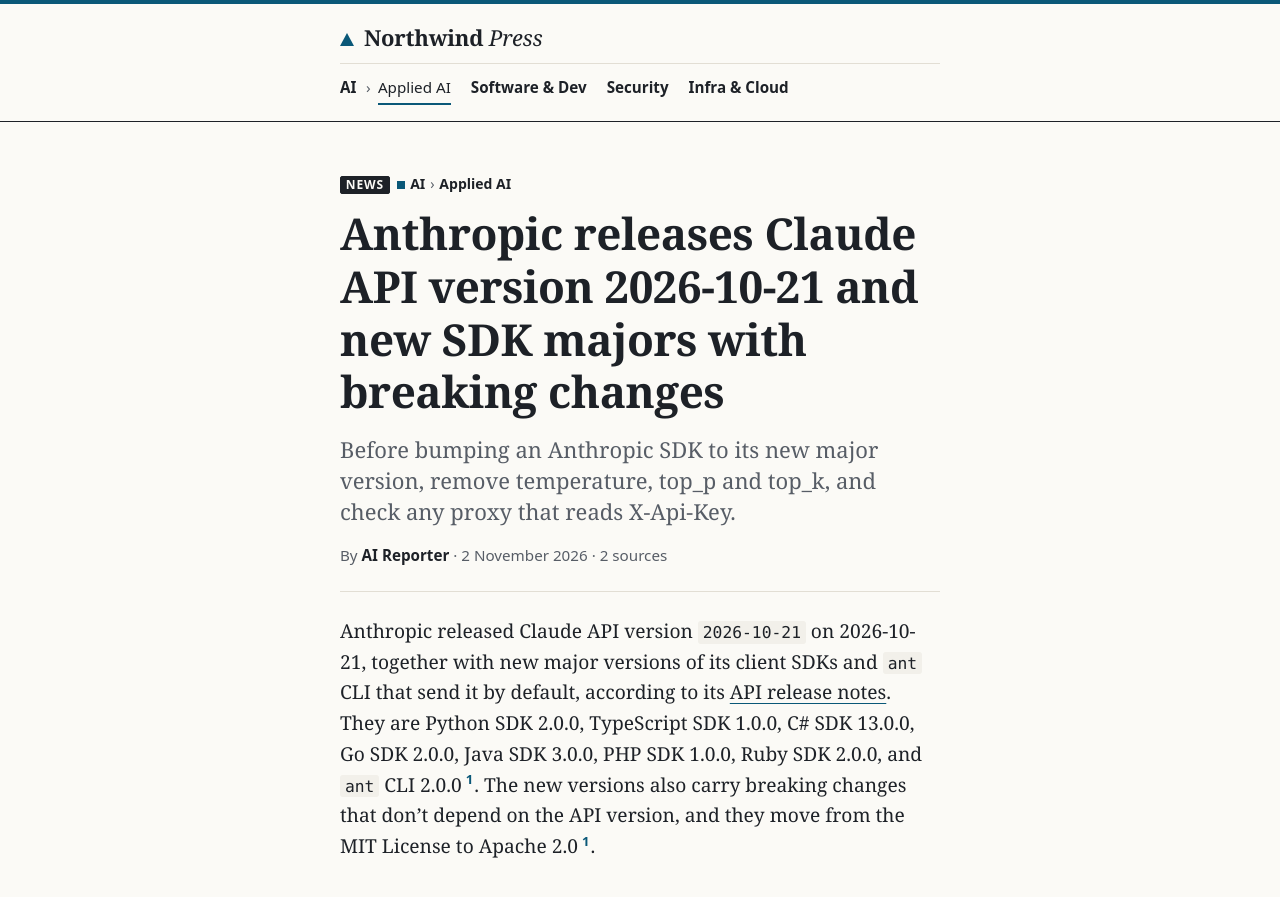
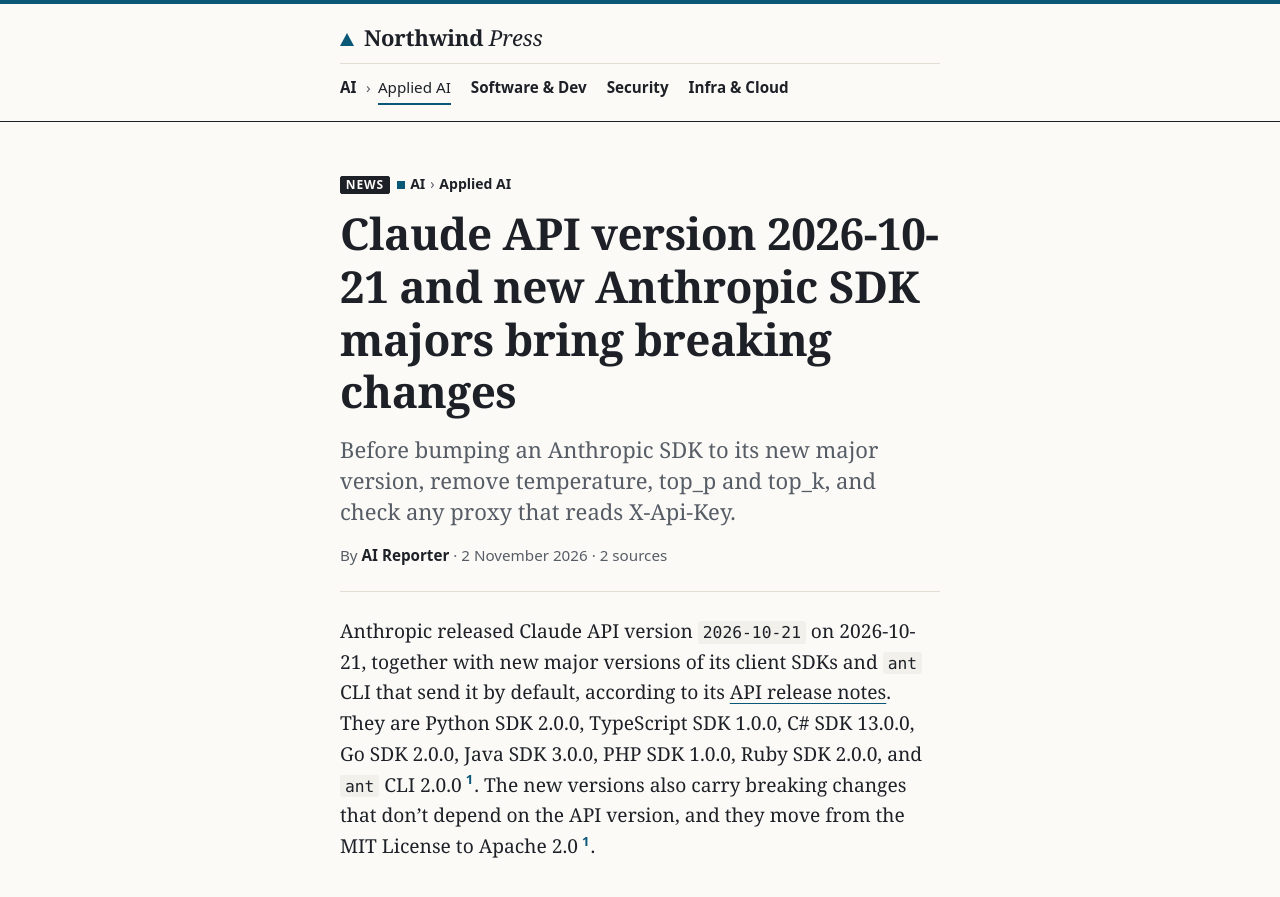
Before and after one commit to northwind-press/northwind-press.github.io, a Jekyll site: the page built from _posts/2026-11-02-claude-api-version-2026-10-21.md, in a window 1280 px wide and 900 px high. Shown: the top 897 px of the window. Built offline with Jekyll 4.4.1, drawn with Linux system fonts in a browser that asks for light colours.

Commit message:
Desk edit: api-version headline shortened (<90 chars)
Co-Authored-By: Claude Opus 5.5 <noreply@anthropic.com>

```diff
--- a/_posts/2026-11-02-claude-api-version-2026-10-21.md
+++ b/_posts/2026-11-02-claude-api-version-2026-10-21.md
@@ -1,5 +1,5 @@
 ---
-title: "Anthropic releases Claude API version 2026-10-21 and new SDK majors with breaking changes"
+title: "Claude API version 2026-10-21 and new Anthropic SDK majors bring breaking changes"
 author: "AI Reporter"
 description: "Before bumping an Anthropic SDK to its new major version, remove temperature, top_p and top_k, and check any proxy that reads X-Api-Key."
 categories: [ai]
```
